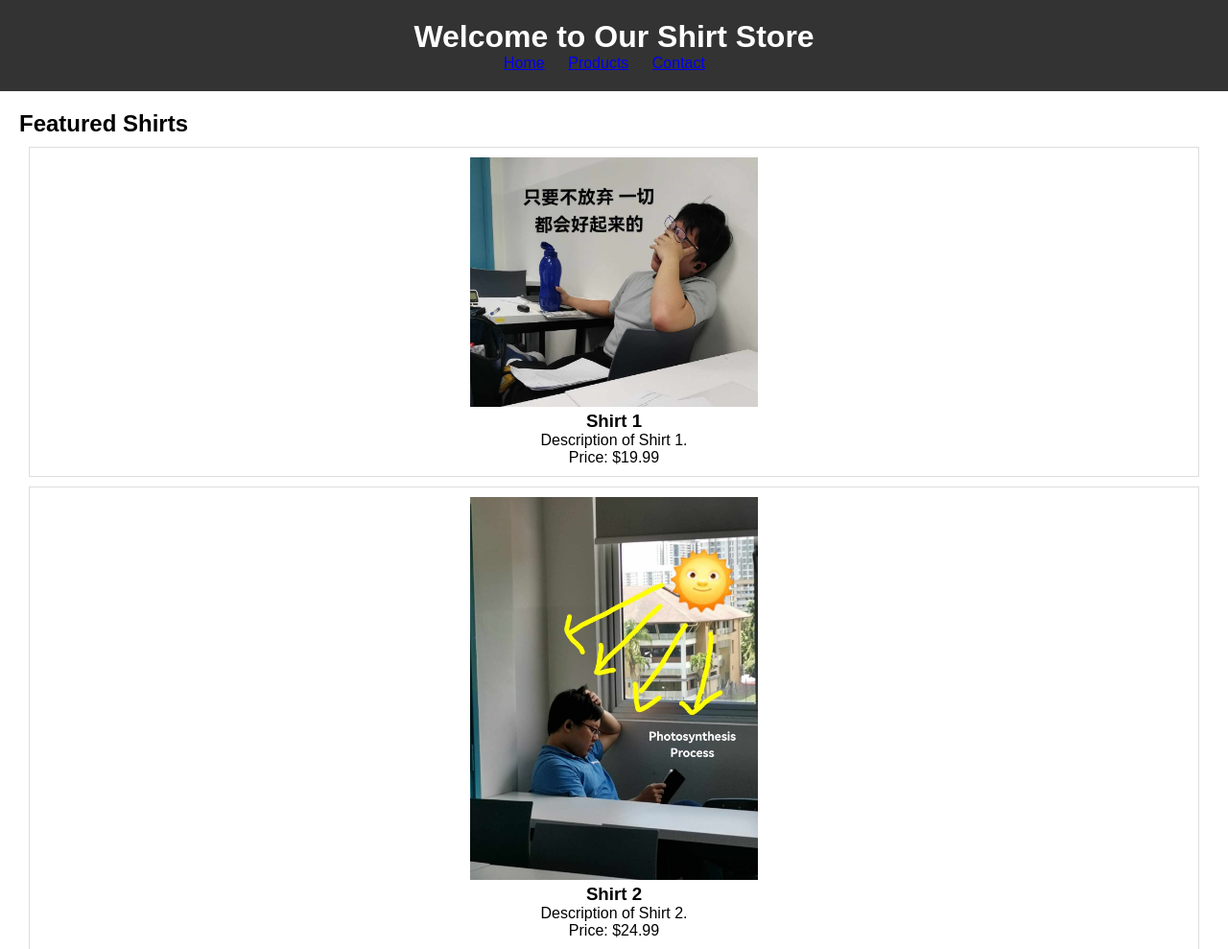
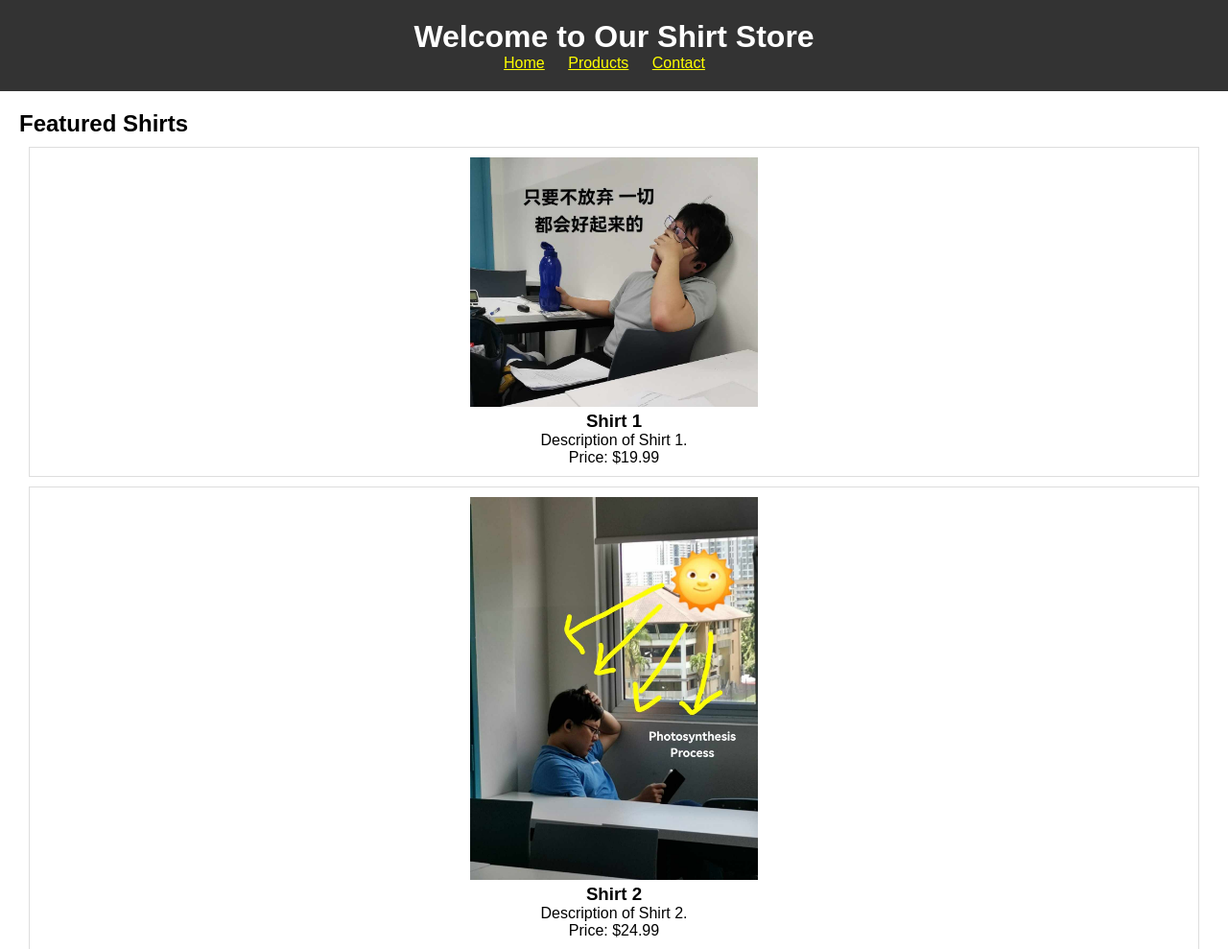
Before and after one commit to TT88990/TT88990.github.io, a plain HTML site: page index.html in a window 1280 px wide. Shown: the top 989 px of the page at 96% size. Drawn offline with Linux system fonts and the light colour scheme.

Commit message:
Update index.html

```diff
--- a/index.html
+++ b/index.html
@@ -9,9 +9,9 @@
         <h1>Welcome to Our Shirt Store</h1>
         <nav>
             <ul>
-                <li><a href="index.html">Home</a></li>
-                <li><a href="products.html">Products</a></li>
-                <li><a href="contact.html">Contact</a></li>
+                <li><a class="head" href="index.html">Home</a></li>
+                <li><a class="head" href="products.html">Products</a></li>
+                <li><a class="head" href="contact.html">Contact</a></li>
             </ul>
         </nav>
     </header>
```
